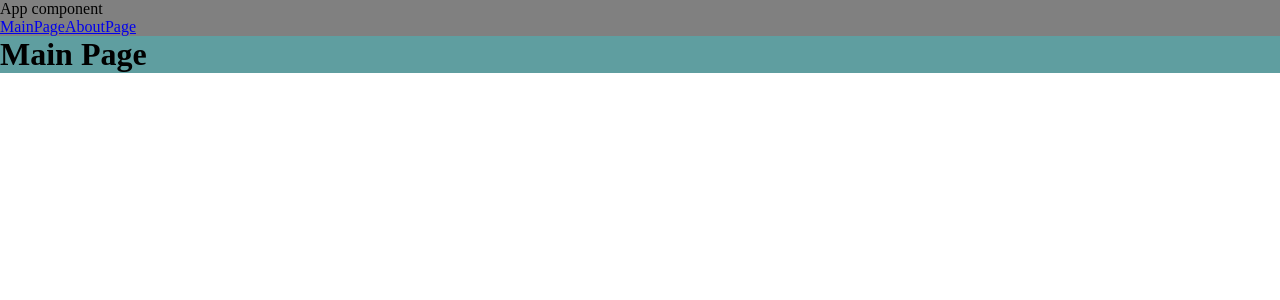
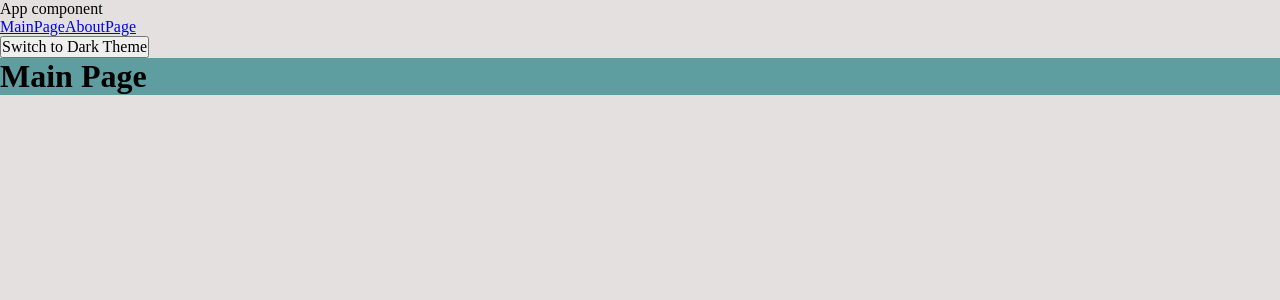
Before and after one commit to polozovaanastasia/weather, a React app: page / in a window 1280 px wide. Shown: the top 300 px of the page. Built offline with nearby package versions, Linux system fonts and the light colour scheme.

Commit message:
ThemeContext.

```diff
--- a/public/index.html
+++ b/public/index.html
@@ -3,6 +3,12 @@
     <head>
         <meta charset="UTF-8" />
         <meta name="viewport" content="width=device-width, initial-scale=1.0" />
+        <link rel="preconnect" href="https://fonts.googleapis.com" />
+        <link rel="preconnect" href="https://fonts.gstatic.com" crossorigin />
+        <link
+            href="https://fonts.googleapis.com/css2?family=Roboto:ital,wght@0,100..900;1,100..900&display=swap"
+            rel="stylesheet"
+        />
         <title>Document</title>
     </head>
     <body>
--- a/src/App.tsx
+++ b/src/App.tsx
@@ -1,15 +1,25 @@
 import { Suspense } from "react";
 import { Link, Route, Routes } from "react-router-dom";
+import { useTheme } from "./hooks/useTheme";
 import { AboutPageLazy } from "./pages/AboutPage/AboutPage.lazy";
 import { MainPageLazy } from "./pages/MainPage/MainPage.lazy";
+import { Themes } from "./theme/themeContext";
 
 export const App = () => {
+    const { theme, toggleTheme } = useTheme();
+
     return (
-        <div className="app">
+        <div className={`app ${theme}`}>
             App component
             <br />
             <Link to="/">MainPage</Link>
             <Link to="about">AboutPage</Link>
+            <br />
+            <button onClick={toggleTheme}>
+                {theme === Themes.LIGHT
+                    ? "Switch to Dark Theme"
+                    : "Switch to Light Theme"}
+            </button>
             <Suspense fallback={<div>Loading...</div>}>
                 <Routes>
                     <Route path="/" element={<MainPageLazy />}></Route>
--- /dev/null
+++ b/src/hooks/useTheme.ts
@@ -0,0 +1,18 @@
+import { useContext } from "react";
+import { ThemeContext, Themes } from "../theme/themeContext";
+
+export const useTheme = () => {
+    const { theme, setTheme } = useContext(ThemeContext);
+
+    const toggleTheme = () => {
+        const newTheme = theme === Themes.LIGHT ? Themes.DARK : Themes.LIGHT;
+
+        setTheme(newTheme);
+        localStorage.setItem("theme", newTheme);
+    };
+
+    return {
+        theme,
+        toggleTheme,
+    };
+};
--- a/src/index.tsx
+++ b/src/index.tsx
@@ -1,14 +1,17 @@
 import { createRoot } from "react-dom/client";
 import { BrowserRouter } from "react-router-dom";
 import { App } from "./App";
-import "./index.scss";
+import "./styles/index.scss";
+import { ThemeProvider } from "./theme/themeProvider";
 
 const container = document.getElementById("root");
 if (container) {
     const root = createRoot(container);
     root.render(
         <BrowserRouter>
-            <App />
+            <ThemeProvider>
+                <App />
+            </ThemeProvider>
         </BrowserRouter>
     );
 }
--- /dev/null
+++ b/src/styles/index.scss
@@ -0,0 +1,9 @@
+@import url(./reset.scss);
+@import url(./variables/global.scss);
+@import url(./themes/dark.scss);
+@import url(./themes/light.scss);
+
+.app {
+    min-height: 100vh;
+    background-color: var(--bg-color);
+}
--- a/src/index.scss
+++ b/src/styles/reset.scss
@@ -4,6 +4,10 @@
     box-sizing: border-box;
 }
 
-.app {
-    background-color: gray;
+input,
+select,
+button,
+textarea {
+    margin: 0;
+    font: inherit;
 }
--- /dev/null
+++ b/src/styles/themes/dark.scss
@@ -0,0 +1,6 @@
+.app.dark {
+    --bg-color: #252525;
+    --main-color: #24484e;
+    --accent-color: #f15a3b;
+    --main-font-color: #fdfdfd;
+}
--- /dev/null
+++ b/src/styles/themes/light.scss
@@ -0,0 +1,6 @@
+.app.light {
+    --bg-color: #e4e0e0;
+    --main-color: #24484e;
+    --accent-color: #f15a3b;
+    --main-font-color: #191919;
+}
--- /dev/null
+++ b/src/styles/variables/global.scss
@@ -0,0 +1,10 @@
+:root {
+    --font-family-main: "Roboto", sans-serif;
+
+    --font-size-m: 16px;
+    --font-line-m: 24px;
+    --font-m: var(--font-size-m) / var(--font-line-m) var(--font-family-main);
+
+    --font-size-l: 24px;
+    --font-line-l: 32px;
+}
--- /dev/null
+++ b/src/theme/themeContext.ts
@@ -0,0 +1,16 @@
+import { createContext } from "react";
+
+export enum Themes {
+    DARK = "dark",
+    LIGHT = "light",
+}
+
+type ThemeContextType = {
+    theme: Themes;
+    setTheme: (theme: Themes) => void;
+};
+
+export const ThemeContext = createContext<ThemeContextType>({
+    theme: Themes.LIGHT,
+    setTheme: () => {},
+});
--- /dev/null
+++ b/src/theme/themeProvider.tsx
@@ -0,0 +1,18 @@
+import { useState } from "react";
+import { ThemeContext, Themes } from "./themeContext";
+
+type themeProviderProps = {
+    children: React.ReactNode;
+};
+
+const defaultTheme = (localStorage.getItem("theme") as Themes) || Themes.LIGHT;
+
+export const ThemeProvider = ({ children }: themeProviderProps) => {
+    const [theme, setTheme] = useState<Themes>(defaultTheme);
+
+    return (
+        <ThemeContext.Provider value={{ theme, setTheme }}>
+            {children}
+        </ThemeContext.Provider>
+    );
+};
```
